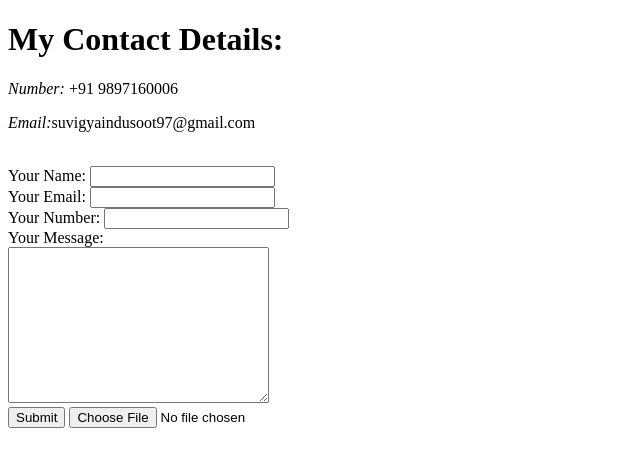
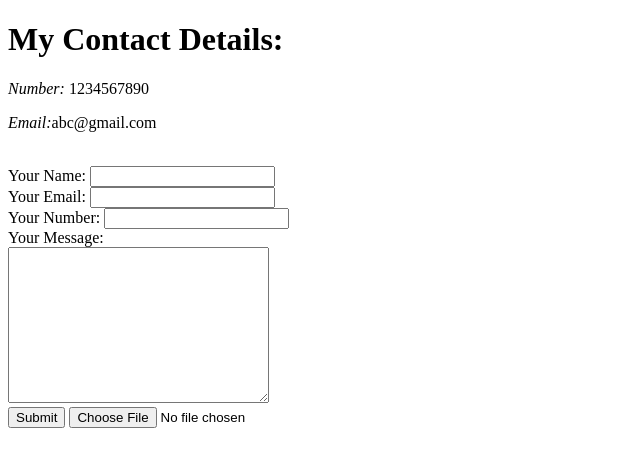
Before and after one commit to suvigyaindusoot/cv, a plain HTML site: page contact-me.html in a window 1280 px wide. Shown: the whole page, without its empty margins (0-640 px from the left). Drawn offline with Linux system fonts and the light colour scheme.

Commit message:
Update contact-me.html

```diff
--- a/contact-me.html
+++ b/contact-me.html
@@ -8,8 +8,8 @@
 
 <body>
   <h1>My Contact Details:</h1>
-  <p><em>Number:</em> +91 9897160006</p>
-  <p><em>Email:</em>suvigyaindusoot97@gmail.com</p>
+  <p><em>Number:</em> 1234567890</p>
+  <p><em>Email:</em>abc@gmail.com</p>
   <br>
       <form action="mailto:suvigyaindusoot97@gmail.com" method="post" enctype="text/plain">
         <label>Your Name:</label>
```
